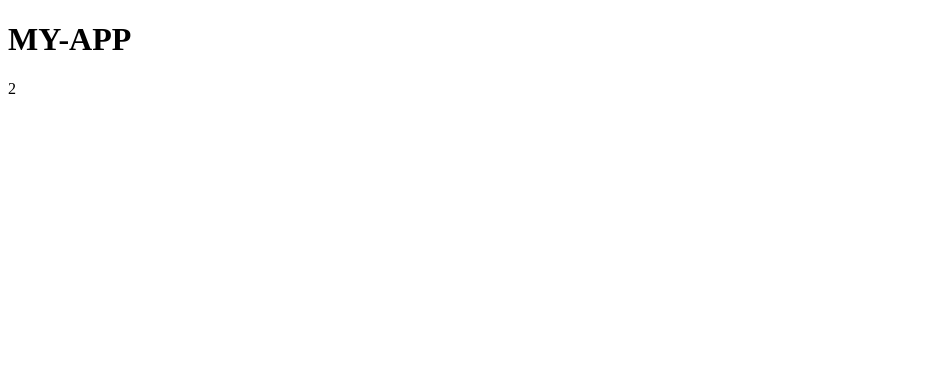
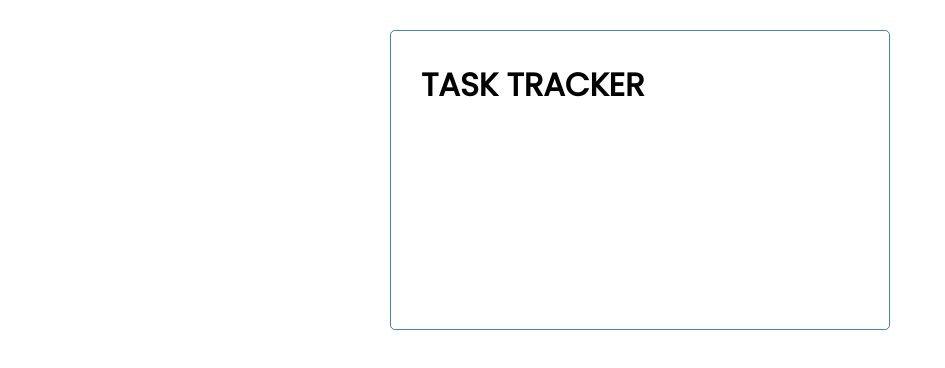
Before and after one commit to hasiitha/AngularCarsh, an Angular app: page / in a window 1280 px wide. Shown: the top 368 px of the page, without its empty margins (0-945 px from the left). Built offline with nearby package versions, Linux system fonts and the light colour scheme.

Commit message:
generate the header component and generate the button component (header component is done).

```diff
--- a/src/app/app.component.html
+++ b/src/app/app.component.html
@@ -1,2 +1,8 @@
-<h1>{{title.toUpperCase()}}</h1>
-{{1+1}}
+
+<div class="container">
+
+
+  <app-header></app-header>
+
+
+</div>
--- a/src/app/app.component.ts
+++ b/src/app/app.component.ts
@@ -6,5 +6,5 @@ import { Component } from '@angular/core';
   styleUrls: ['./app.component.css']
 })
 export class AppComponent {
-  title = 'my-app';
+
 }
--- a/src/app/app.module.ts
+++ b/src/app/app.module.ts
@@ -2,10 +2,14 @@ import { NgModule } from '@angular/core';
 import { BrowserModule } from '@angular/platform-browser';
 
 import { AppComponent } from './app.component';
+import { HeaderComponent } from './component/header/header.component';
+import { ButtonComponent } from './component/button/button.component';
 
 @NgModule({
   declarations: [
-    AppComponent
+    AppComponent,
+    HeaderComponent,
+    ButtonComponent
   ],
   imports: [
     BrowserModule
--- /dev/null
+++ b/src/app/component/button/button.component.html
@@ -0,0 +1 @@
+<p>button works!</p>
--- /dev/null
+++ b/src/app/component/button/button.component.ts
@@ -0,0 +1,15 @@
+import { Component, OnInit } from '@angular/core';
+
+@Component({
+  selector: 'app-button',
+  templateUrl: './button.component.html',
+  styleUrls: ['./button.component.css']
+})
+export class ButtonComponent implements OnInit {
+
+  constructor() { }
+
+  ngOnInit(): void {
+  }
+
+}
--- /dev/null
+++ b/src/app/component/header/header.component.css
@@ -0,0 +1,6 @@
+header{
+  display: flex;
+  justify-content: space-between;
+  align-items: center;
+  margin-bottom: 20px;
+}
--- /dev/null
+++ b/src/app/component/header/header.component.html
@@ -0,0 +1 @@
+<header><h1>{{title}}</h1></header>
--- /dev/null
+++ b/src/app/component/header/header.component.ts
@@ -0,0 +1,15 @@
+import { Component, OnInit } from '@angular/core';
+
+@Component({
+  selector: 'app-header',
+  templateUrl: './header.component.html',
+  styleUrls: ['./header.component.css']
+})
+export class HeaderComponent implements OnInit {
+  title :string  = 'Task Tracker'.toUpperCase();
+  constructor() { }
+
+  ngOnInit(): void {
+  }
+
+}
--- a/src/styles.css
+++ b/src/styles.css
@@ -1 +1,76 @@
 /* You can add global styles to this file, and also import other style files */
+@import url("https://fonts.googleapis.com/css2?family=Poppins:wght@300;400&display=swap");
+* {
+  box-sizing: border-box;
+  margin: 0;
+  padding: 0;
+}
+
+body {
+  font-family: "Poppins", sans-serif;
+}
+
+.container {
+  max-width: 500px;
+  margin: 30px auto;
+  overflow: auto;
+  min-height: 300px;
+  border: 1px solid steelblue;
+  padding: 30px;
+  border-radius: 5px;
+}
+.btn {
+  display: inline-block;
+  background: #000;
+  color: #fff;
+  border: none;
+  padding: 10px 20px;
+  margin: 5px;
+  border-radius: 5px;
+  cursor: pointer;
+  text-decoration: none;
+  font-size: 15px;
+  font-family: inherit;
+}
+.btn:focus {
+  outline: none;
+}
+.btn:active {
+  transform: scale(0.98);
+}
+
+.btn-block {
+  display: block;
+  width: 100%;
+}
+
+.form-control {
+  margin: 20px 0;
+}
+
+.form-control label {
+  display: block;
+}
+
+.form-control input {
+  width: 100%;
+  height: 40px;
+  margin: 5px;
+  padding: 3px 7px;
+  font-size: 17px;
+}
+
+.form-control-check {
+  display: flex;
+  align-items: center;
+  justify-content: space-between;
+}
+
+.form-control-check label {
+  flex: 1;
+}
+
+.form-control-check input {
+  flex: 2;
+  height: 20px;
+}
```
Also changed, not shown: src/app/component/button/button.component.css (added), 2 other files (tests, documents, lock files or other folders).
